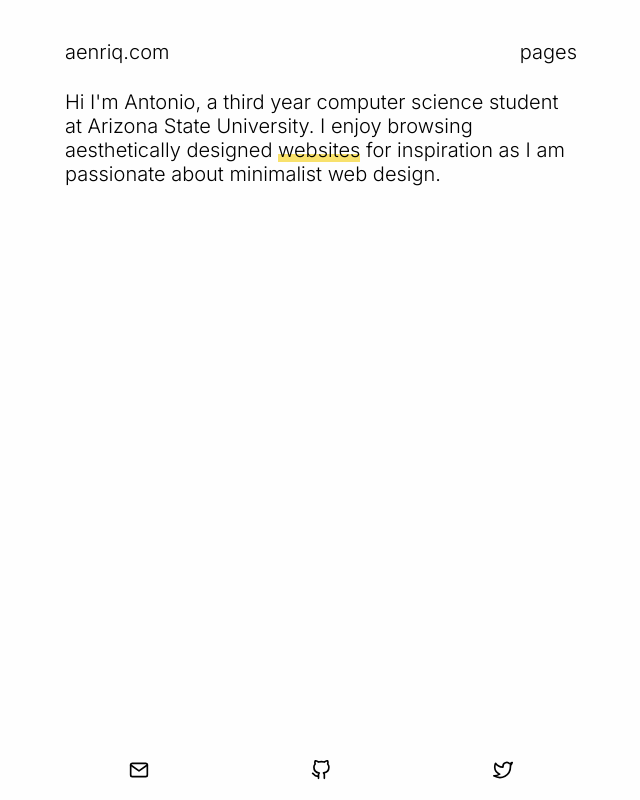
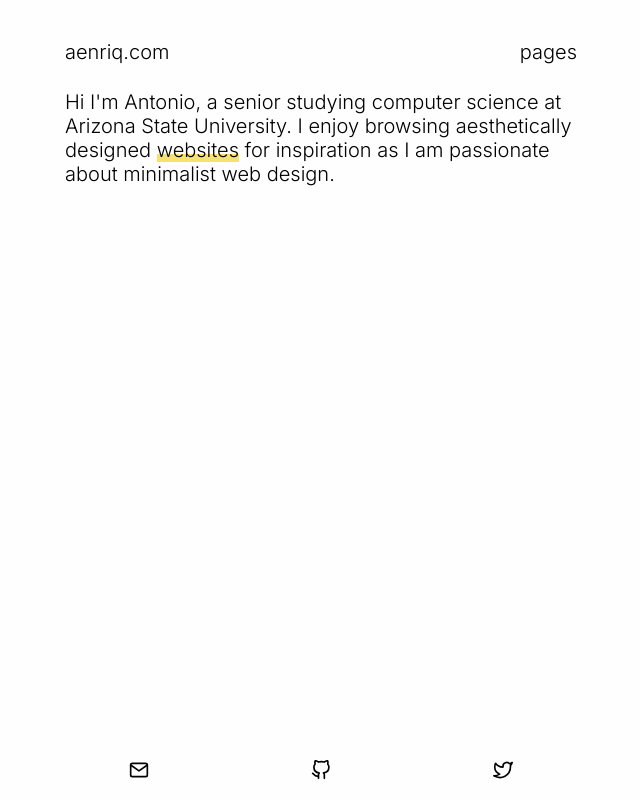
Before and after one commit to aenriq/personal-next, a Next.js app: page / in a window 1280 px wide. Shown: the whole page, without its empty margins (319-959 px from the left). Built offline with nearby package versions, Linux system fonts and the light colour scheme.

Commit message:
Update index.js
update frontpage

```diff
--- a/pages/index.js
+++ b/pages/index.js
@@ -14,7 +14,7 @@
       </Head>
       <main>
         <div className={styles.home_description}>
-          Hi I'm Antonio, a third year computer science student at Arizona State University. I enjoy browsing aesthetically designed{" "}
+          Hi I'm Antonio, a senior studying computer science at Arizona State University. I enjoy browsing aesthetically designed{" "}
           <Link href='/inspiration'><a className={"linkDisplay"}>websites</a></Link>
           {" "}for inspiration as I am passionate about minimalist web design.
 
```
